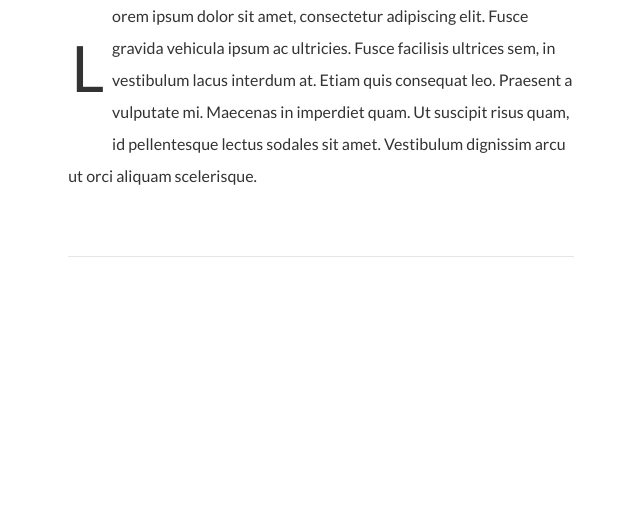
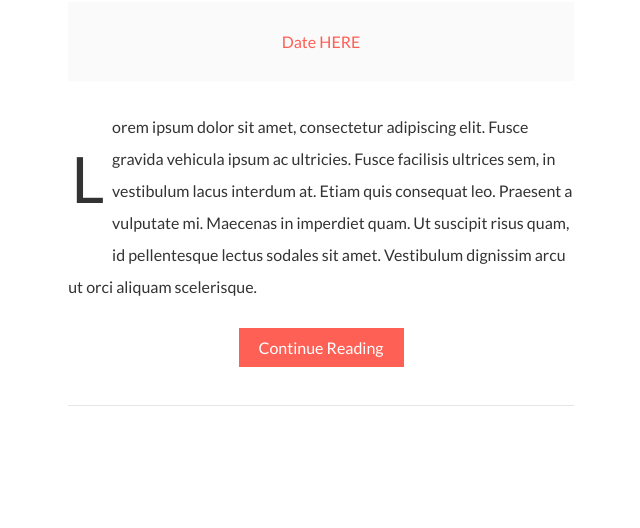
Before and after one commit to tebajanga/simpleblog, a PHP site: page /list.html in a window 1280 px wide. Shown: the part 1621-2149 px from the top of the page, without its empty margins (319-959 px from the left). Before the commit the page ends 1878 px from the top, so only its background shows below. Run offline with PHP 8.4, Linux system fonts and the light colour scheme.

Commit message:
Adding continue button on posts

```diff
--- a/css/simpleblog.css
+++ b/css/simpleblog.css
@@ -16,7 +16,7 @@ h1{
 }
 
 .posts{
-    padding-top: 50px;
+    padding-top: 30px;
     padding-bottom: 50px;
     padding-left: 30%;
     padding-right: 30%;
@@ -53,6 +53,8 @@ h1{
     background: #fafafa;
     padding: 30px;
     margin-bottom: 30px;
+    text-align: center;
+    color: #fe5f55;
 }
 
 .post p {
@@ -69,3 +71,17 @@ h1{
     padding-right: 8px;
     padding-left: 3px;
   }
+
+.btn-orange{
+    background: #fe5f55;
+    color: #ffffff;
+    font-size: 16px;
+    background: #fe6055;
+    padding: 10px 20px 10px 20px;
+    text-decoration: none;
+  }
+
+.btn-orange:hover {
+    background: #f2372e;
+    text-decoration: none;
+  }
--- a/list.html
+++ b/list.html
@@ -30,6 +30,8 @@
                         Maecenas in imperdiet quam. Ut suscipit risus quam, id pellentesque lectus sodales sit amet.
                         Vestibulum dignissim arcu ut orci aliquam scelerisque.
                     </p>
+                    <br />
+                    <center><a href="" class="btn-orange">Continue Reading</a></center>
                 </div>
             </div>
 
@@ -39,6 +41,9 @@
                 </div>
                 <div class="content">
                     <img src="uploads/images/image2.jpg" />
+                    <div class="date">
+                        <span>Date HERE<span>
+                    </div>
                     <p>Lorem ipsum dolor sit amet, consectetur adipiscing elit.
                         Fusce gravida vehicula ipsum ac ultricies.
                         Fusce facilisis ultrices sem, in vestibulum lacus interdum at.
@@ -46,6 +51,8 @@
                         Maecenas in imperdiet quam. Ut suscipit risus quam, id pellentesque lectus sodales sit amet.
                         Vestibulum dignissim arcu ut orci aliquam scelerisque.
                     </p>
+                    <br />
+                    <center><a href="" class="btn-orange">Continue Reading</a></center>
                 </div>
             </div>
         </div>
```
